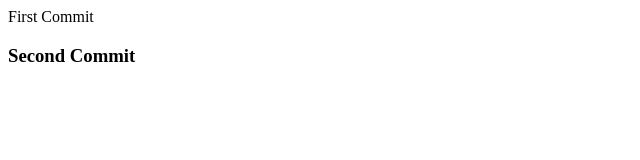
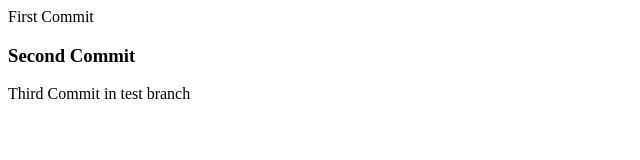
Before and after one commit to Mildwilawan/git-477-202, a plain HTML site: page index.html in a window 1280 px wide. Shown: the whole page, without its empty margins (0-640 px from the left). Drawn offline with Linux system fonts and the light colour scheme.

Commit message:
third commit in test branch

```diff
--- a/index.html
+++ b/index.html
@@ -8,5 +8,6 @@
 <body>
     <div>First Commit</div>
     <h3>Second Commit</h3>
+    <p>Third Commit in test branch</p>
 </body>
 </html>
```
